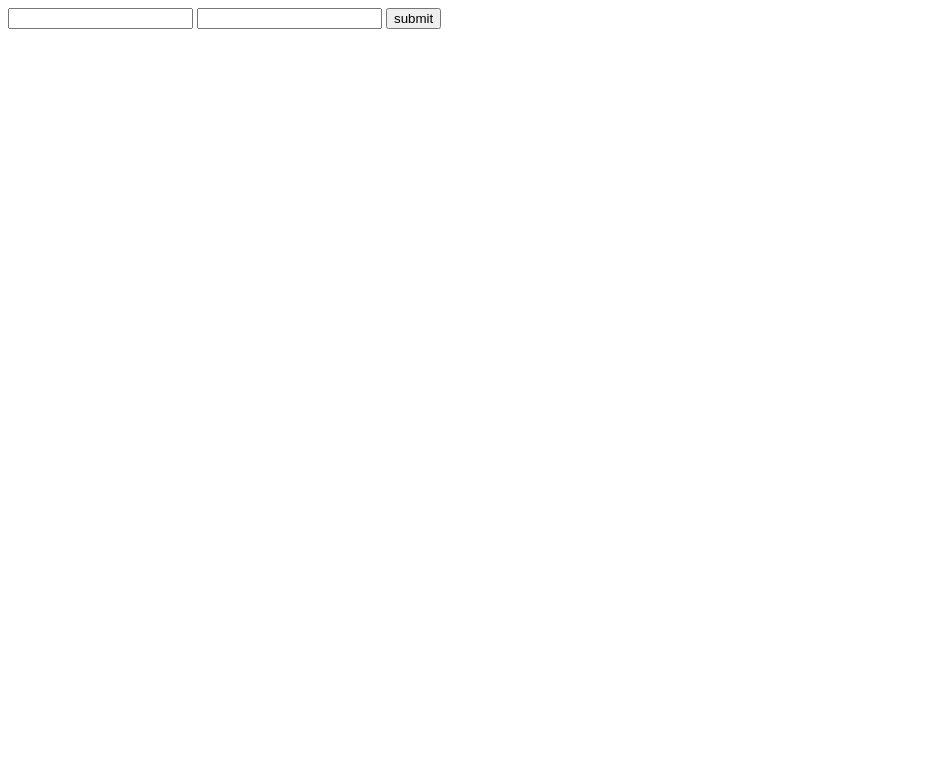
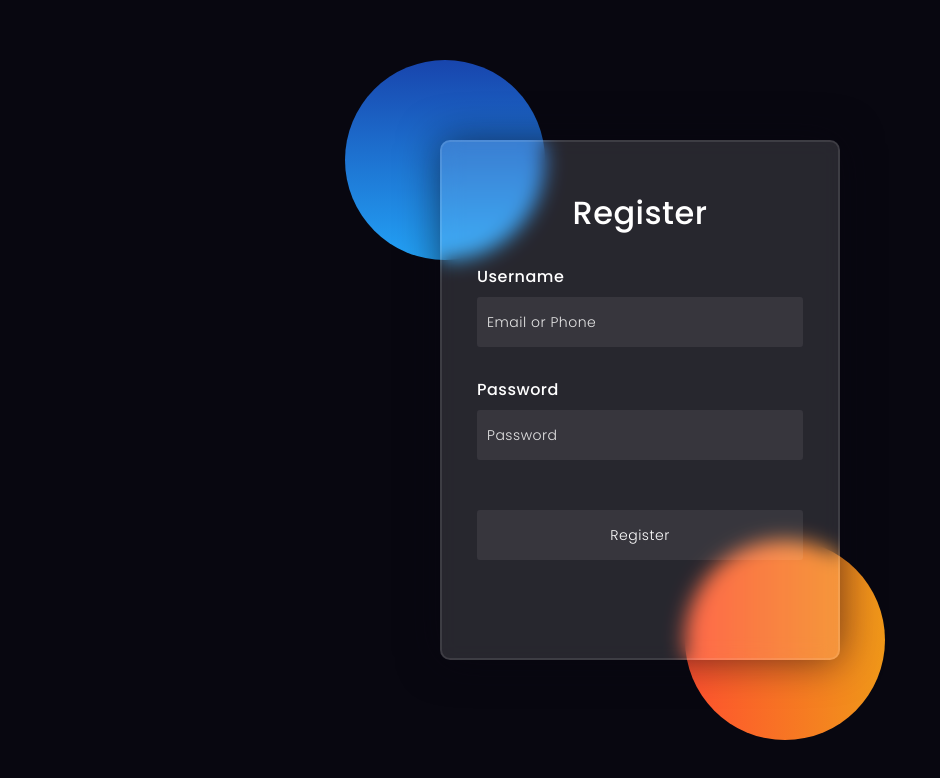
Before and after one commit to Sreekar2713/Winder, a website: page frontend/register.html in a window 1280 px wide. Shown: the whole page, without its empty margins (0-940 px from the left). Drawn offline with Linux system fonts and the light colour scheme.

Commit message:
added register frontend

```diff
--- a/frontend/register.html
+++ b/frontend/register.html
@@ -6,13 +6,149 @@
     <meta http-equiv="X-UA-Compatible" content="IE=edge">
     <meta name="viewport" content="width=device-width, initial-scale=1.0">
     <title>Document</title>
+    <link rel="preconnect" href="https://fonts.gstatic.com">
+    <link rel="stylesheet" href="https://cdnjs.cloudflare.com/ajax/libs/font-awesome/5.15.4/css/all.min.css">
+    <link href="https://fonts.googleapis.com/css2?family=Poppins:wght@300;500;600&display=swap" rel="stylesheet">
+    <style media="screen">
+        *,
+  *:before,
+  *:after{
+      padding: 0;
+      margin: 0;
+      box-sizing: border-box;
+  }
+  body{
+      background-color: #080710;
+  }
+  .background{
+      width: 430px;
+      height: 520px;
+      position: absolute;
+      transform: translate(-50%,-50%);
+      left: 50%;
+      top: 50%;
+  }
+  .background .shape{
+      height: 200px;
+      width: 200px;
+      position: absolute;
+      border-radius: 50%;
+  }
+  .shape:first-child{
+      background: linear-gradient(
+          #1845ad,
+          #23a2f6
+      );
+      left: -80px;
+      top: -80px;
+  }
+  .shape:last-child{
+      background: linear-gradient(
+          to right,
+          #ff512f,
+          #f09819
+      );
+      right: -30px;
+      bottom: -80px;
+  }
+  form{
+      height: 520px;
+      width: 400px;
+      background-color: rgba(255,255,255,0.13);
+      position: absolute;
+      transform: translate(-50%,-50%);
+      top: 50%;
+      left: 50%;
+      border-radius: 10px;
+      backdrop-filter: blur(10px);
+      border: 2px solid rgba(255,255,255,0.1);
+      box-shadow: 0 0 40px rgba(8,7,16,0.6);
+      padding: 50px 35px;
+  }
+  form *{
+      font-family: 'Poppins',sans-serif;
+      color: #ffffff;
+      letter-spacing: 0.5px;
+      outline: none;
+      border: none;
+  }
+  form h3{
+      font-size: 32px;
+      font-weight: 500;
+      line-height: 42px;
+      text-align: center;
+  }
+
+  label{
+      display: block;
+      margin-top: 30px;
+      font-size: 16px;
+      font-weight: 500;
+  }
+  input{
+      display: block;
+      height: 50px;
+      width: 100%;
+      background-color: rgba(255,255,255,0.07);
+      border-radius: 3px;
+      padding: 0 10px;
+      margin-top: 8px;
+      font-size: 14px;
+      font-weight: 300;
+  }
+  ::placeholder{
+      color: #e5e5e5;
+  }
+  button{
+      margin-top: 50px;
+      width: 100%;
+      background-color: #ffffff;
+      color: #080710;
+      padding: 15px 0;
+      font-size: 18px;
+      font-weight: 600;
+      border-radius: 5px;
+      cursor: pointer;
+  }
+  .social{
+    margin-top: 30px;
+    display: flex;
+  }
+  .social div{
+    background: red;
+    width: 150px;
+    border-radius: 3px;
+    padding: 5px 10px 10px 5px;
+    background-color: rgba(255,255,255,0.27);
+    color: #eaf0fb;
+    text-align: center;
+  }
+  .social div:hover{
+    background-color: rgba(255,255,255,0.47);
+  }
+  .social .fb{
+    margin-left: 25px;
+  }
+  .social i{
+    margin-right: 4px;
+  }
+
+      </style>
 </head>
 
 <body>
+    <div class="background">
+        <div class="shape"></div>
+        <div class="shape"></div>
+    </div>
     <form action="/register" method="post">
-        <input type="text" name="email" id="name">
-        <input type="text" name="password" id="pw">
-        <input type="submit" value="submit">
+        <h3>Register</h3>
+        <label for="username">Username</label>
+        <input type="text" placeholder="Email or Phone" id="name" name = "email">
+
+        <label for="password">Password</label>
+        <input style="margin-bottom: 50px;" type="password" placeholder="Password" id="pw" name ="password">
+        <input type="submit" value="Register">
     </form>
 
 </body>
--- a/index.js
+++ b/index.js
@@ -54,7 +54,7 @@ app.post("/register", (req, res) => {
     password
   });
   myuser.save();
-  res.send("User successfully added");
+  res.sendFile(__dirname + '/frontend/login.html');
 })
 
 app.post("/login",(req,res)=>{
```
Also changed, not shown: frontend/login.html (+103 -45 lines).
